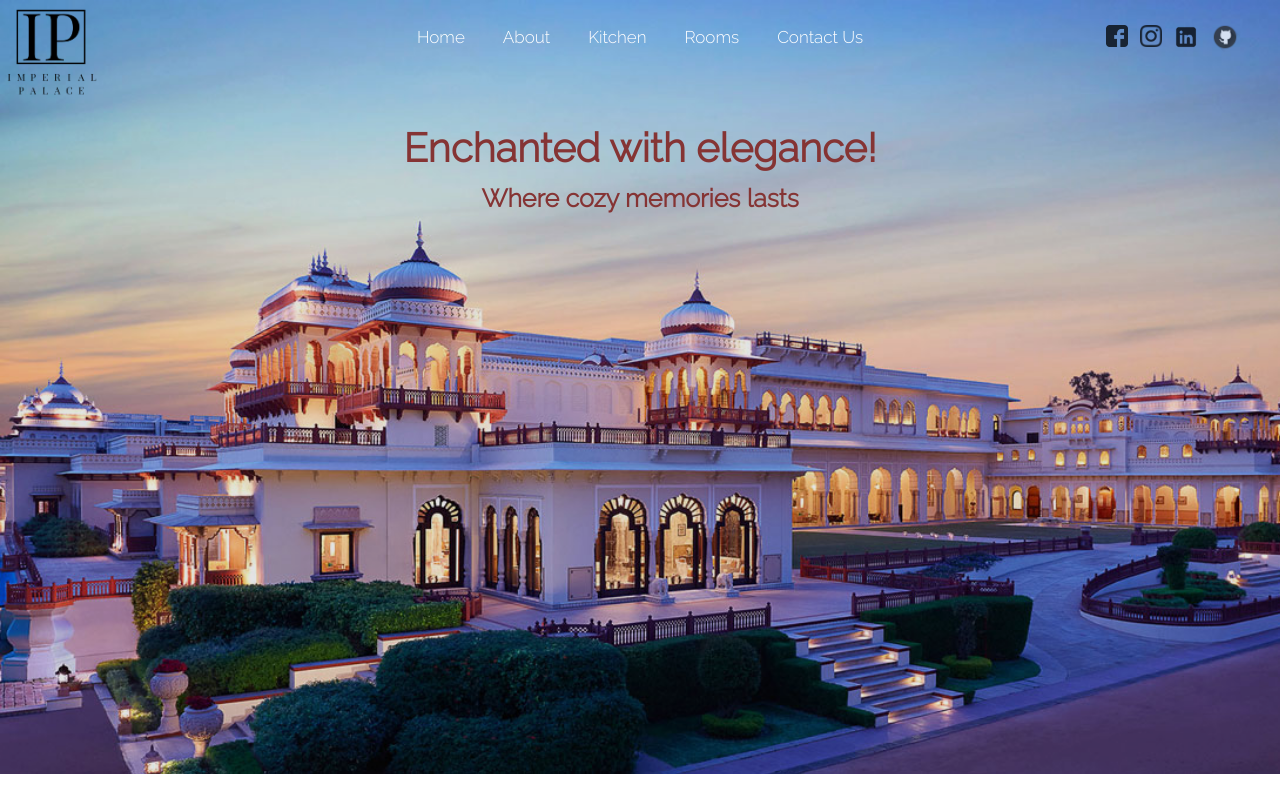
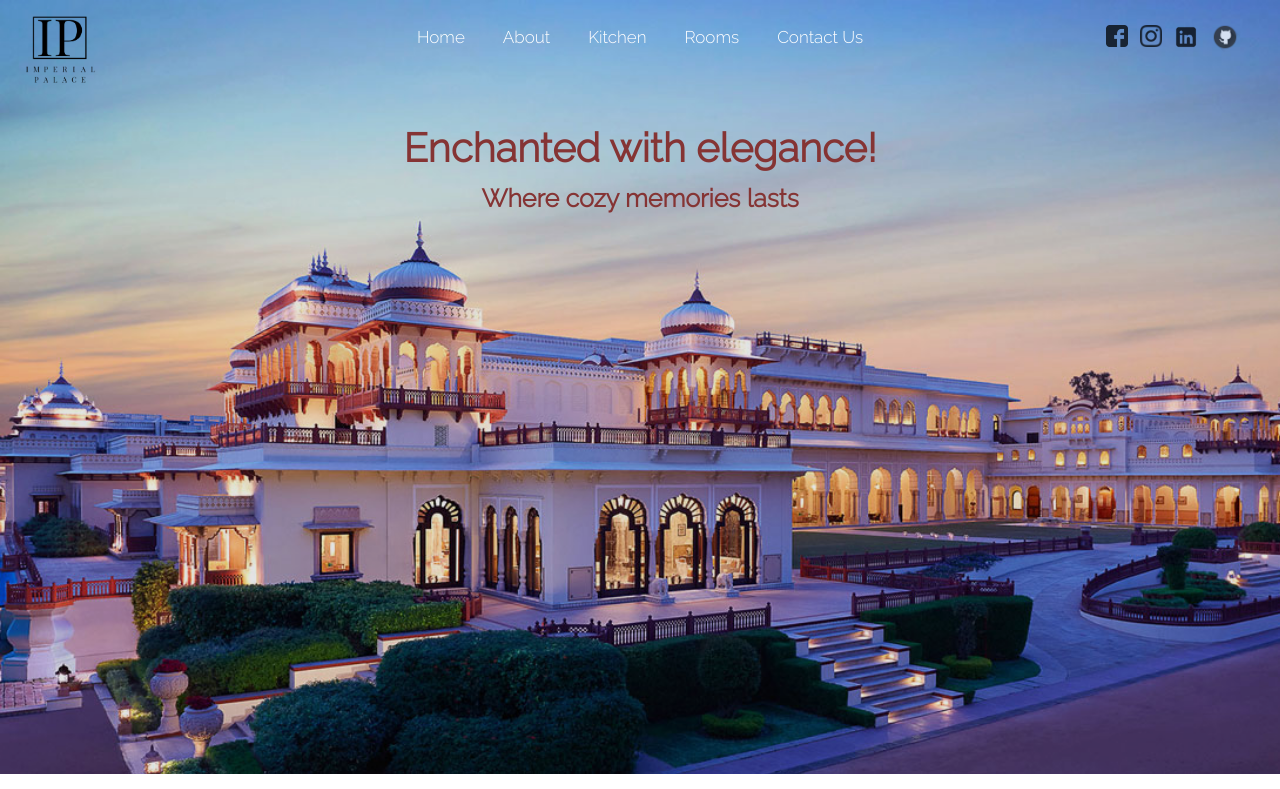
Before and after one commit to pooranjoyb/Hotel_ImperialPalace, a plain HTML site: page index.html in a window 1280 px wide. Shown: the top 789 px of the page. Drawn offline with Linux system fonts and the light colour scheme.

Commit message:
logo bug fixed

```diff
--- a/index.html
+++ b/index.html
@@ -18,8 +18,8 @@
     <!-- Navbar -->
     <div class="frontpage">
 
-        <img src="socials/logo.png" alt="" id="logo">
         <div class="navbar">
+            <img src="socials/logo.png" alt="" id="logo">
             <ul id="navbarmain">
                 <li>
                     <a href="../hotel/index.html">Home</a>
--- a/styles/style.css
+++ b/styles/style.css
@@ -44,10 +44,12 @@ button:hover {
 
 /*Frontpage Navbar  */
 
-.frontpage #logo {
+.frontpage .navbar #logo {
     height: 100px;
     display: inline-block;
     position: absolute;
+    left: 1.25rem;
+    padding-top: 22px;
 }
 
 .navbar {
```
